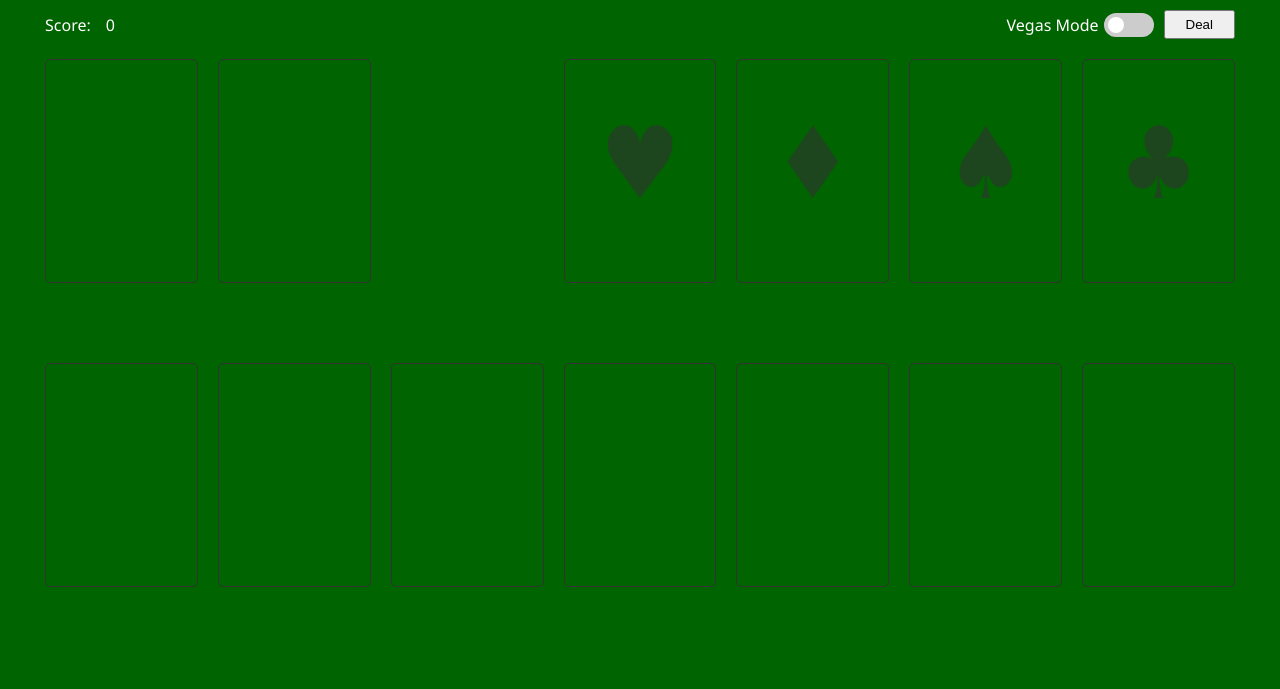
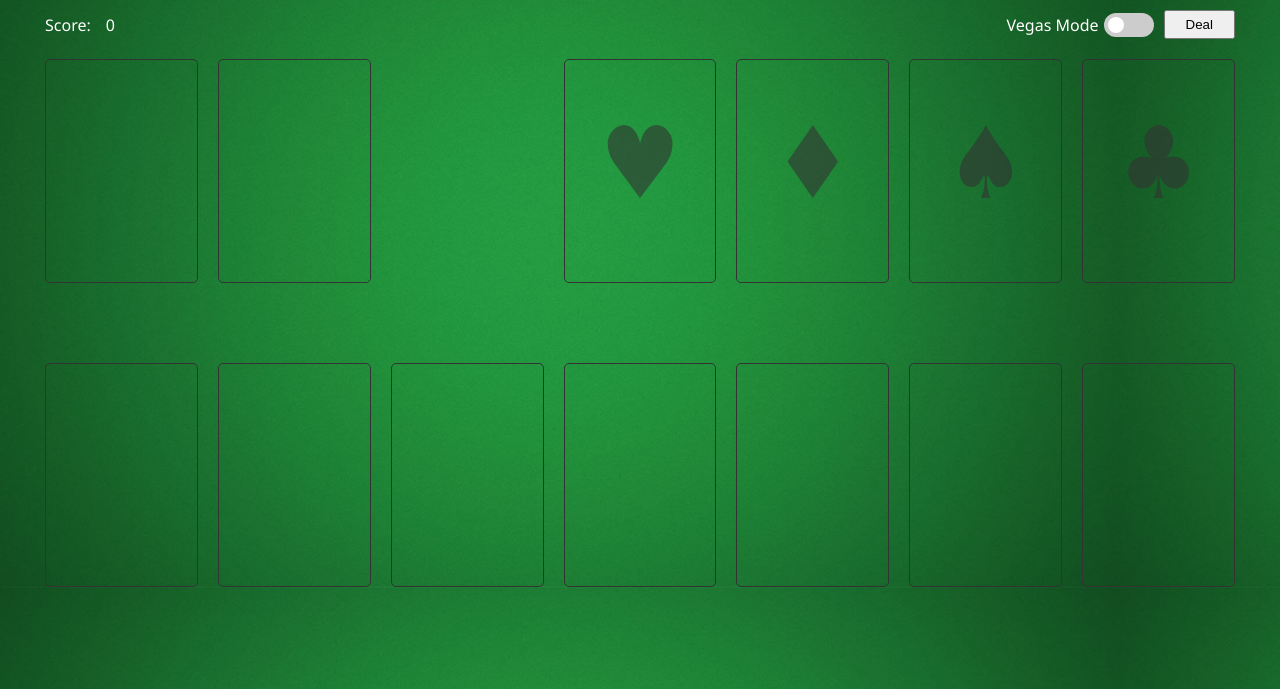
Before and after one commit to char-e/CST8334---Software-Dev.-Project-, a website built with Parcel: page index.html in a window 1280 px wide. Shown: the part 111-800 px from the top of the page. Built offline with nearby package versions, Linux system fonts and the light colour scheme.

Commit message:
Change table color

```diff
--- a/src/scss/base.scss
+++ b/src/scss/base.scss
@@ -1,6 +1,7 @@
 body {
   min-width: 320px;
-  background-color: darkgreen;
+  background-image: url(/src/assets/background.jpg);
+  background-size: contain;
   margin: 0;
   font-family: "Segoe UI", Tahoma, Geneva, Verdana, sans-serif;
   color: #fff;
```
